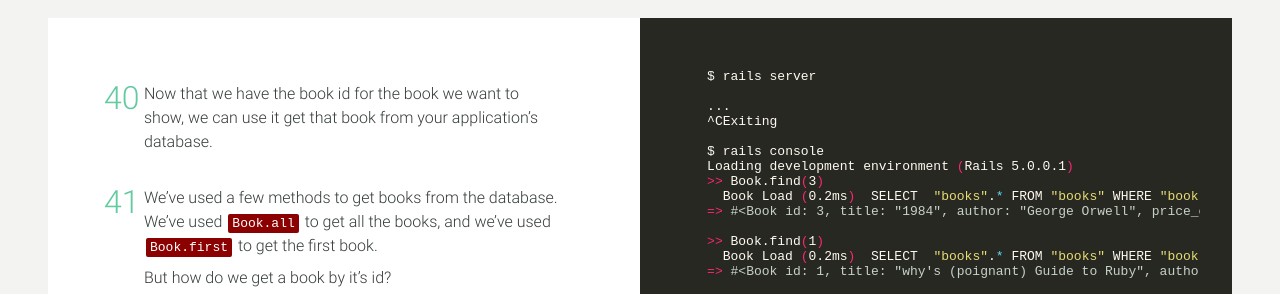
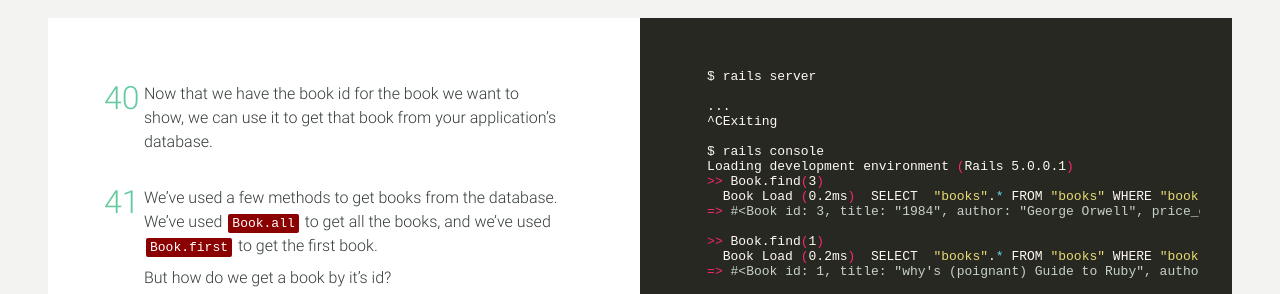
Before and after one commit to bmoreonrails/rails_tutorial, a Jekyll site: the page built from _chapters/chapter_04.md, in a window 1280 px wide and 1400 px high, scrolled down 7806 px. Shown: the part 176-470 px from the top of the window. Built offline with Jekyll 4.4.1, drawn with Linux system fonts in a browser that asks for light colours; some of the changed text lies outside the part shown.

````diff
--- a/_chapters/chapter_04.md
+++ b/_chapters/chapter_04.md
@@ -301,7 +301,7 @@ layout: rails_tutorial
 
 {% steps %}
 {% list %}
-  1.  Now that we have the book id for the book we want to show, we can use it get that book from your application's database.
+  1.  Now that we have the book id for the book we want to show, we can use it to get that book from your application's database.
 
   1.  We've used a few methods to get books from the database. We've used `Book.all` to get all the books, and we've used `Book.first` to get the first book.
 
@@ -379,7 +379,7 @@ layout: rails_tutorial
 
   1.  We've already grabbed the requested book id and set it to `@id`. Let's use that to find the requested book.
 
-  1.  Inside the `show` method, add the following line:
+  1.  Add the following line to the end of the `show` method:
 
       ```ruby
       @book = Book.find(@id)
````
Also changed, not shown: other parts of _chapters/chapter_04.md (+5 -5 lines), _chapters/chapter_07.md (+2 -2 lines), _chapters/chapter_09.md (+1 -1 lines), _chapters/chapter_11.md (+1 -1 lines).
